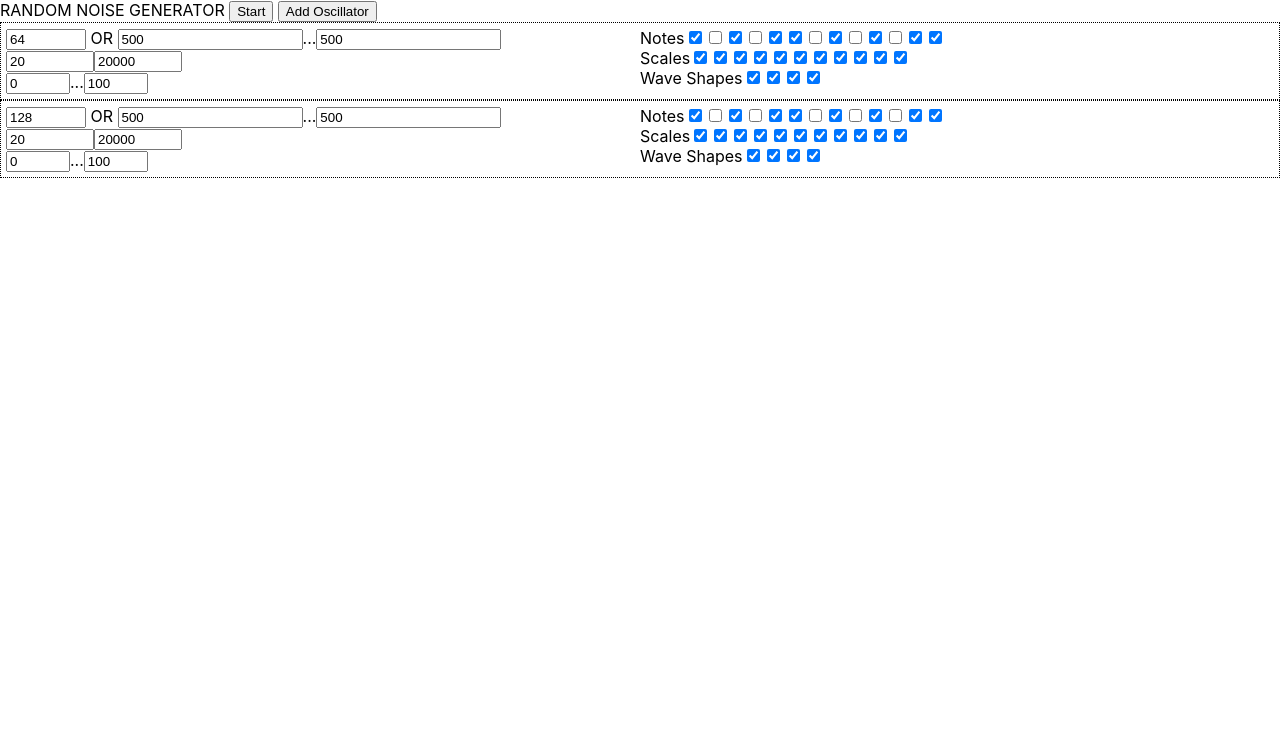
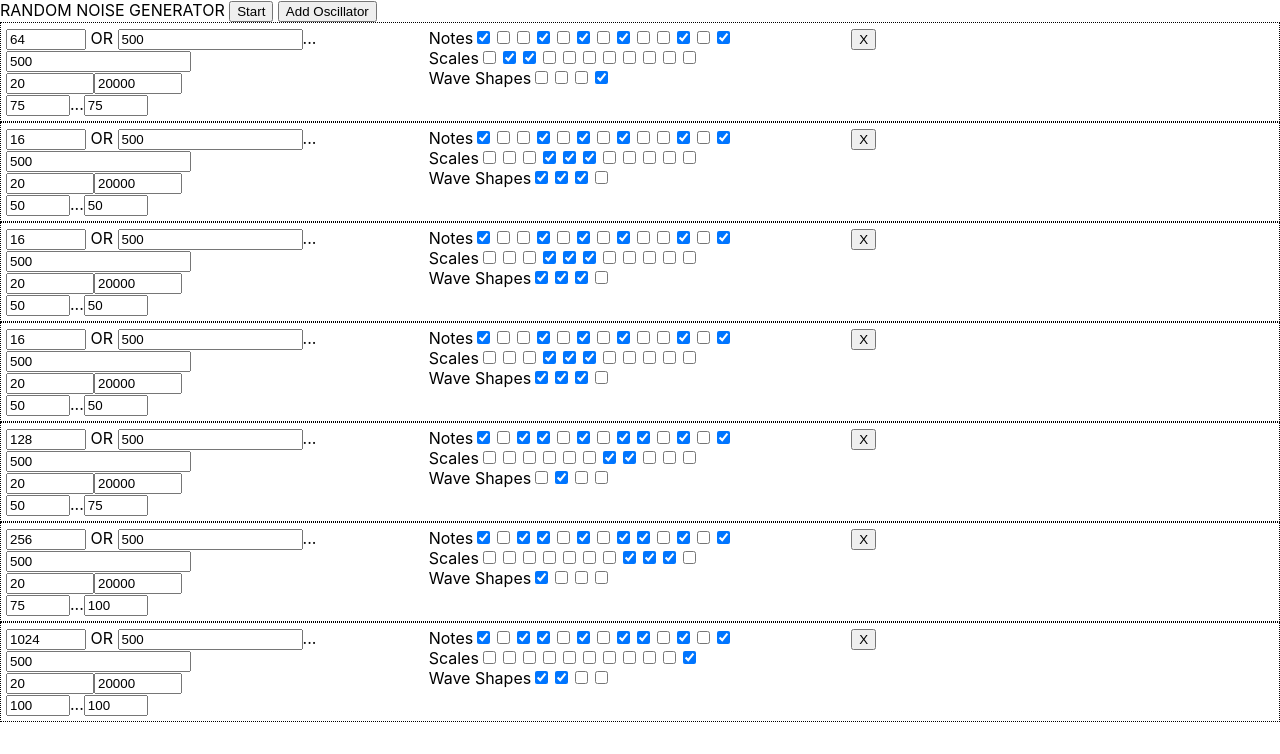
Before and after one commit to CodeKrakken/random-noise-generator, a React (Create React App) app: page / in a window 1280 px wide. Shown: the top 754 px of the page. Built offline with nearby package versions, Linux system fonts and the light colour scheme.

Commit message:
Start with all required nodes and delete them one by one - sound persists though

```diff
--- a/src/App.jsx
+++ b/src/App.jsx
@@ -50,17 +50,47 @@ function App() {
   }
 
   const oscillator = context.createOscillator()
+  const gain = context.createGain()
+  oscillator.connect(gain);
+  gain.connect(context.destination);
+  gain.gain.value = 0
+  oscillator.start(0);
   const oscillator2 = context.createOscillator()
-  const gain = context.createGain()
   const gain2 = context.createGain()
-  oscillator.connect(gain);
   oscillator2.connect(gain2);
-  gain.connect(context.destination);
   gain2.connect(context.destination);
-  gain.gain.value = 0
   gain2.gain.value = 0
-  oscillator.start(0);
   oscillator2.start(0);
+  const oscillator3 = context.createOscillator()
+  const gain3 = context.createGain()
+  oscillator3.connect(gain2);
+  gain3.connect(context.destination);
+  gain3.gain.value = 0
+  oscillator3.start(0);
+  const oscillator4 = context.createOscillator()
+  const gain4 = context.createGain()
+  oscillator4.connect(gain2);
+  gain4.connect(context.destination);
+  gain4.gain.value = 0
+  oscillator4.start(0);
+  const oscillator5 = context.createOscillator()
+  const gain5 = context.createGain()
+  oscillator5.connect(gain2);
+  gain5.connect(context.destination);
+  gain5.gain.value = 0
+  oscillator5.start(0);
+  const oscillator6 = context.createOscillator()
+  const gain6 = context.createGain()
+  oscillator6.connect(gain2);
+  gain6.connect(context.destination);
+  gain6.gain.value = 0
+  oscillator6.start(0);
+  const oscillator7 = context.createOscillator()
+  const gain7 = context.createGain()
+  oscillator7.connect(gain2);
+  gain7.connect(context.destination);
+  gain7.gain.value = 0
+  oscillator7.start(0);
 
   const [cycleButtonLabel,  setCycleButtonLabel ] = useState('Start')
   const [nodes,             setNodes            ] = useState([{
@@ -71,26 +101,97 @@ function App() {
     bpm             : 64,
     minNoteLength   : 500,
     maxNoteLength   : 500,
-    minVolume       : 0,
-    maxVolume       : 100,
-    activeNotes     : [1, 3, 5, 6, 8, 10, 12, 13],
-    activeScales    : [0,1,2,3,4,5,6,7,8,9,10,11],
-    activeWaveShapes: waveShapes
+    minVolume       : 75,
+    maxVolume       : 75,
+    activeNotes     : [1, 4, 6, 8, 11, 13],
+    activeScales    : [1,2],
+    activeWaveShapes: ['square']
   },
   {
     oscillator      : oscillator2,
     gain            : gain2,
     minFrequency    : 20,
     maxFrequency    : 20000,
+    bpm             : 16,
+    minNoteLength   : 500,
+    maxNoteLength   : 500,
+    minVolume       : 50,
+    maxVolume       : 50,
+    activeNotes     : [1, 4, 6, 8, 11, 13],
+    activeScales    : [3,4,5],
+    activeWaveShapes: ['sine', 'triangle', 'sawtooth']
+  },
+  {
+    oscillator      : oscillator3,
+    gain            : gain3,
+    minFrequency    : 20,
+    maxFrequency    : 20000,
+    bpm             : 16,
+    minNoteLength   : 500,
+    maxNoteLength   : 500,
+    minVolume       : 50,
+    maxVolume       : 50,
+    activeNotes     : [1, 4, 6, 8, 11, 13],
+    activeScales    : [3,4,5],
+    activeWaveShapes: ['sine', 'triangle', 'sawtooth']
+  },
+  {
+    oscillator      : oscillator4,
+    gain            : gain4,
+    minFrequency    : 20,
+    maxFrequency    : 20000,
+    bpm             : 16,
+    minNoteLength   : 500,
+    maxNoteLength   : 500,
+    minVolume       : 50,
+    maxVolume       : 50,
+    activeNotes     : [1, 4, 6, 8, 11, 13],
+    activeScales    : [3,4,5],
+    activeWaveShapes: ['sine', 'triangle', 'sawtooth']
+  },
+  {
+    oscillator      : oscillator5,
+    gain            : gain5,
+    minFrequency    : 20,
+    maxFrequency    : 20000,
     bpm             : 128,
     minNoteLength   : 500,
     maxNoteLength   : 500,
-    minVolume       : 0,
+    minVolume       : 50,
+    maxVolume       : 75,
+    activeNotes     : [1, 3, 4, 6, 8, 9, 11, 13],
+    activeScales    : [6,7],
+    activeWaveShapes: ['triangle']
+  },
+  {
+    oscillator      : oscillator6,
+    gain            : gain6,
+    minFrequency    : 20,
+    maxFrequency    : 20000,
+    bpm             : 256,
+    minNoteLength   : 500,
+    maxNoteLength   : 500,
+    minVolume       : 75,
     maxVolume       : 100,
-    activeNotes     : [1, 3, 5, 6, 8, 10, 12, 13],
-    activeScales    : [0,1,2,3,4,5,6,7,8,9,10,11],
-    activeWaveShapes: waveShapes
-  }])
+    activeNotes     : [1, 3, 4, 6, 8, 9, 11, 13],
+    activeScales    : [7,8,9],
+    activeWaveShapes: ['sine']
+  },
+  {
+    oscillator      : oscillator7,
+    gain            : gain7,
+    minFrequency    : 20,
+    maxFrequency    : 20000,
+    bpm             : 1024,
+    minNoteLength   : 500,
+    maxNoteLength   : 500,
+    minVolume       : 100,
+    maxVolume       : 100,
+    activeNotes     : [1, 3, 4, 6, 8, 9, 11, 13],
+    activeScales    : [10, 11],
+    activeWaveShapes: ['sine', 'triangle']
+  },
+])
 
   const getRandomFrequency = (i) => {
     const minFrequency = +document.getElementById(`minFrequency${i}`).value
@@ -343,8 +444,15 @@ function App() {
                   )
                 }
               </div>
+              <div className="column">
+                <button
+                  id={`delete-node${i}`}
+                  onClick={(e) =>  setNodes(nodes.filter((node, j) => i !== j))}
+                >X</button>
+              </div>
             </div>
           </div>
+
         })
       }
     </div>
```
